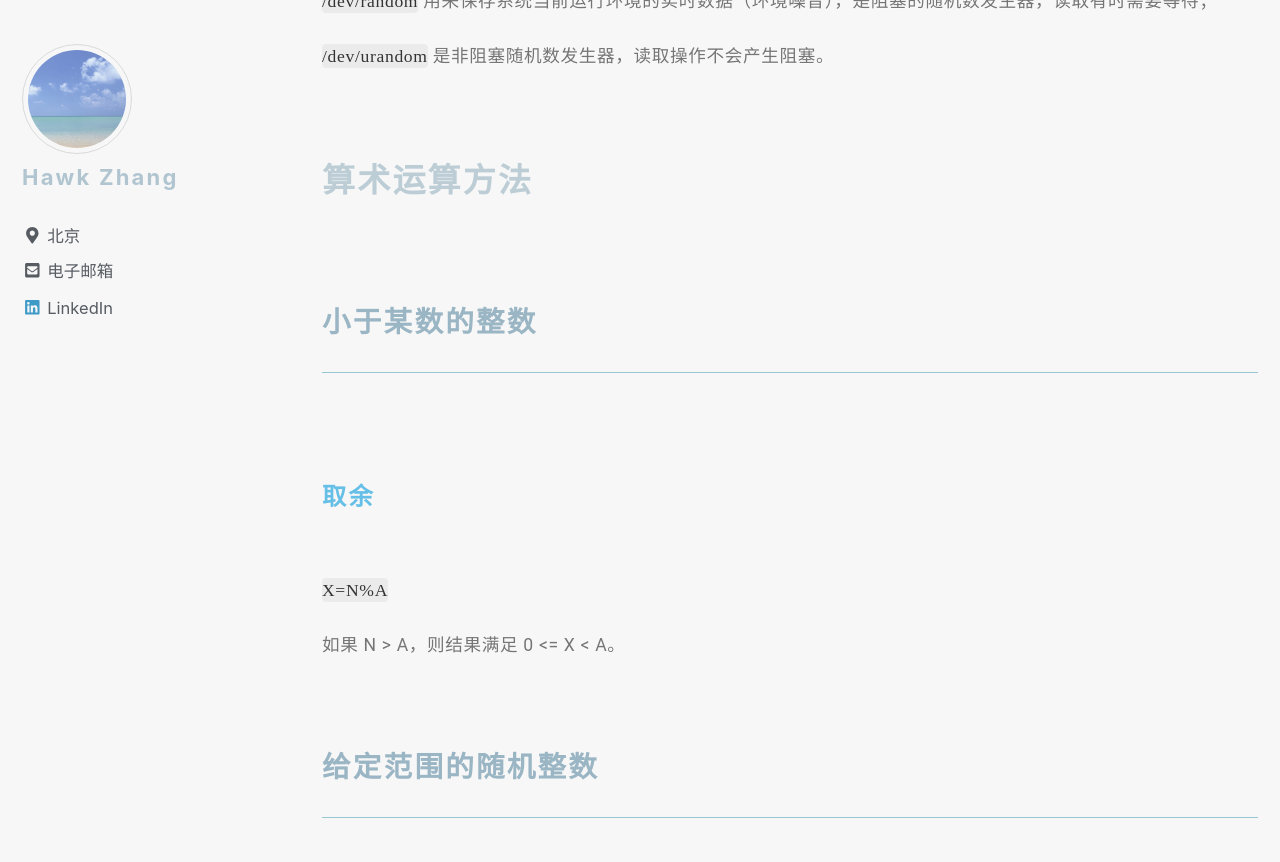
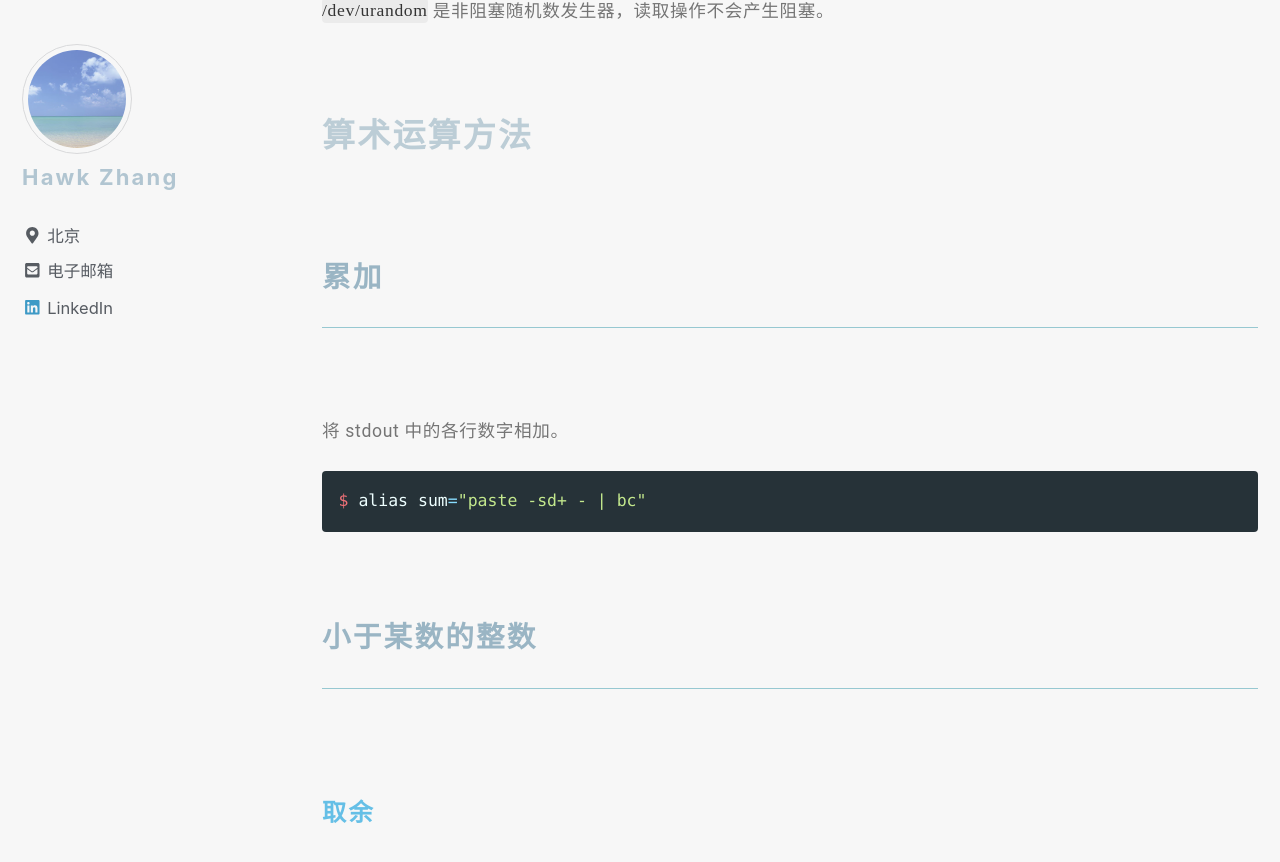
Before and after one commit to narru888/linotes_note, a Jekyll site: the page built from _posts/codes/2017-07-01-numbers.md, in a window 1280 px wide and 900 px high, scrolled down 3105 px. Shown: the top 862 px of the window. Built offline with Jekyll 4.4.1, drawn with Linux system fonts in a browser that asks for light colours; nearby versions of some CDN libraries; a script that is not in the unit is left out; some of the changed text lies outside the part shown.

Commit message:
update on 2018-10-31 15:24:01 CST

````diff
--- a/_posts/codes/2017-07-01-numbers.md
+++ b/_posts/codes/2017-07-01-numbers.md
@@ -119,6 +119,25 @@ $ shuf -i 1-100 -n 2
 
 
 ## 算术运算方法
+
+
+
+
+
+
+### 累加
+
+将 stdout 中的各行数字相加。
+
+```bash
+$ alias sum="paste -sd+ - | bc"
+```
+
+
+
+
+
+
 
 
 
@@ -304,38 +323,3 @@ function rand(){
 rnd=$(rand $1 $2)
 echo $rnd
 ```
-
-
-
-
-
-
-
-
-
-
-
-
-
-
-
-
-
-
-
-
-
-
-
-
-## 算术运算
-
-
-
-### 加
-
-将 stdout 中的各行数字相加。
-
-```bash
-$ alias sum="paste -sd+ - | bc"
-```
````
